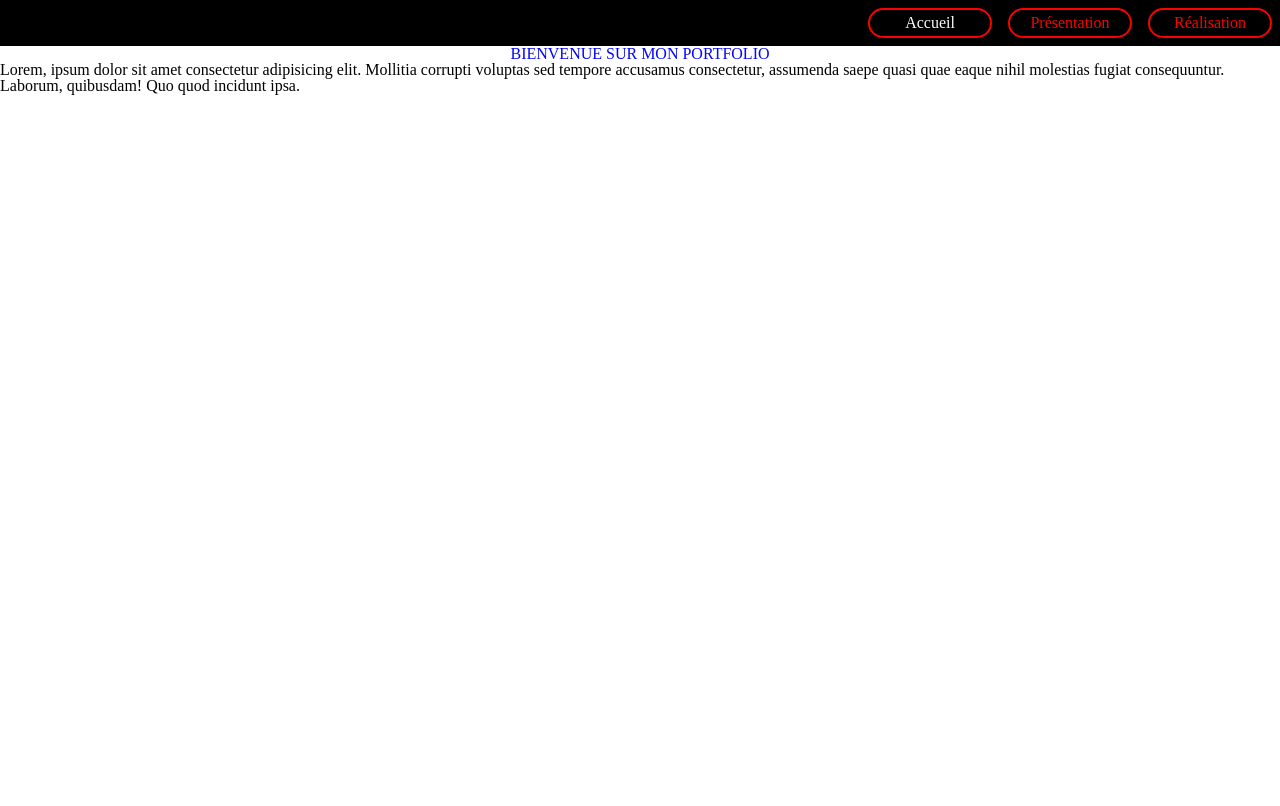
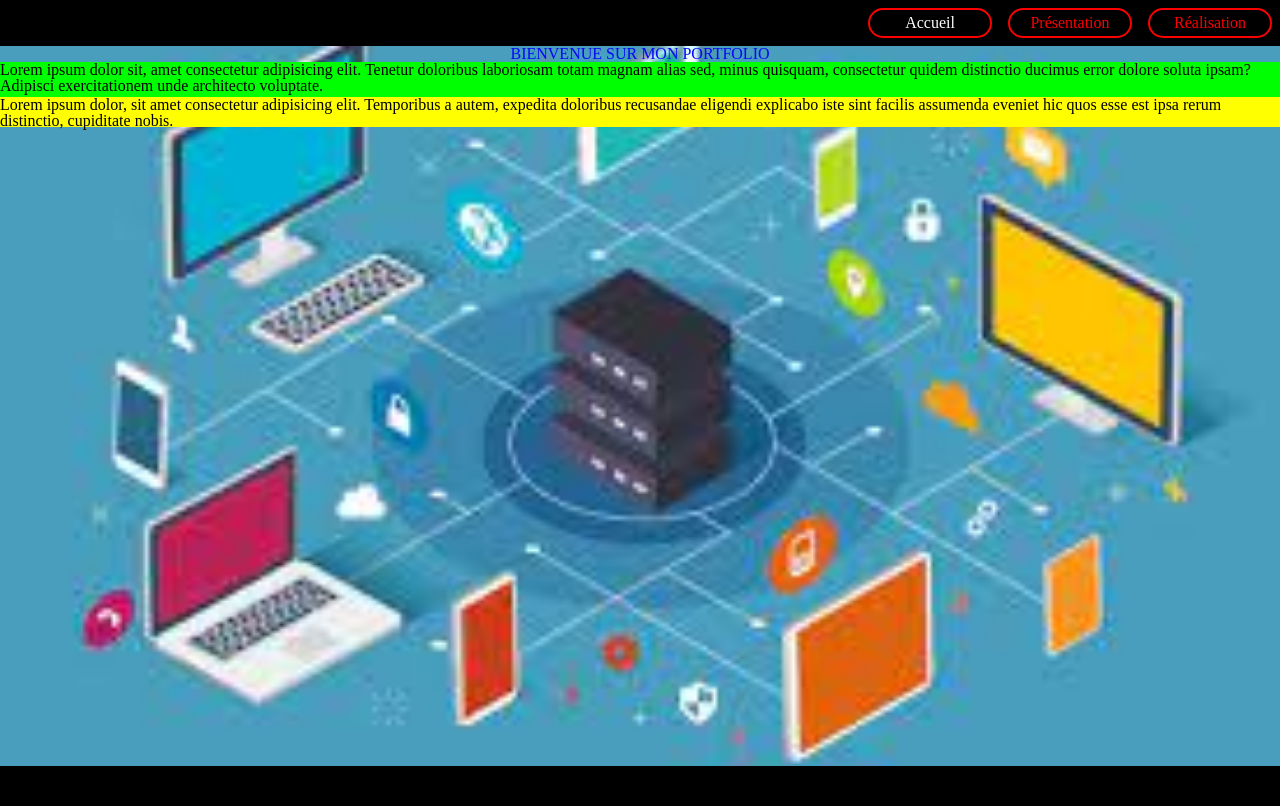
Before and after one commit to Robi62300/portfolio, a PHP site: page /Pages/Accueil.html in a window 1280 px wide. Before the commit the page ends 95 px from the top, so only its background shows below. Run offline with PHP 8.4, Linux system fonts and the light colour scheme.

Commit message:
suiteDuportfolio

```diff
--- a/Accueil.html
+++ /dev/null
@@ -1,35 +0,0 @@
-<!DOCTYPE html>
-<html lang="en">
-
-<head>
-    <meta charset="UTF-8">
-    <meta name="viewport" content="width=device-width, initial-scale=1.0">
-    <title> Accueil </title>
-    <link href="index.css" rel="stylesheet" type="text/css">
-    <link href="reset.css" rel="stylesheet" type="text/css">
-</head>
-
-<body>
-    <div class="test"></div>
-    <ul class="menu">
-        <li>
-            <a href="Accueil.html" class="actif">Accueil</a>
-        </li>
-        <li>
-            <a href="Presentation.html">Présentation </a>
-        </li>
-        <li>
-            <a href="Realisation.html">Réalisation </a>
-        </li>
-
-    </ul>
-
-    <h1>BIENVENUE SUR MON PORTFOLIO</h1>
-    <p>Lorem, ipsum dolor sit amet consectetur adipisicing elit. Mollitia corrupti voluptas sed tempore accusamus
-        consectetur, assumenda saepe quasi quae eaque nihil molestias fugiat consequuntur. Laborum, quibusdam! Quo quod
-        incidunt ipsa.</p>
-    <!-- commentaire -->
-    </div>
-</body>
-
-</html>
--- /dev/null
+++ b/Css/Body/index.css
@@ -0,0 +1,5 @@
+body {
+     height: 100vh;
+     display: grid;
+     grid-template-rows: 1fr 8fr 1fr;
+}
--- /dev/null
+++ b/Css/Footer/index.css
@@ -0,0 +1,5 @@
+footer {
+    background-color: black;
+    height: 5vh;
+    width: 100%;
+}
--- /dev/null
+++ b/Css/Main/index.css
@@ -0,0 +1,22 @@
+ main {
+     min-height: 90vh;
+     background: url(/Image/image.jpg);
+     background-size: cover;
+     background-repeat: no-repeat;
+     background-position: center;
+     min-height: 90vh;
+ }
+
+ #grid {
+     display: grid;
+     height: 100px;
+     grid-template-rows: 1fr 30px 1fr;
+ }
+
+ #areaA {
+     background-color: lime;
+ }
+
+ #areaB {
+     background-color: yellow;
+ }
--- a/index.css
+++ b/Css/header/index.css
@@ -36,7 +36,7 @@ h1 {
 }
 
 .menu a.actif {
-    background-color: #000;
+    background-color: #000000;
     color: #ffffff;
     border-color: #ff0000;
 }
--- /dev/null
+++ b/Css/index.css
@@ -0,0 +1,4 @@
+@import url(Reset/index.css);
+@import url(header/index.css);
+@import url(Main/index.css);
+@import url(Footer/index.css);
--- /dev/null
+++ b/Pages/Accueil.html
@@ -0,0 +1,50 @@
+<!DOCTYPE html>
+<html lang="en">
+
+<head>
+    <meta charset="UTF-8">
+    <meta name="viewport" content="width=device-width, initial-scale=1.0">
+    <link href="/Css/index.css" rel="stylesheet" type="text/css">
+    <title> Accueil </title>
+
+</head>
+
+<body>
+    <header>
+        <ul class="menu">
+            <li>
+                <a href="Accueil.html" class="actif">Accueil</a>
+            </li>
+            <li>
+                <a href="Presentation.html">Présentation </a>
+            </li>
+            <li>
+                <a href="Realisation.html">Réalisation </a>
+            </li>
+        </ul>
+    </header>
+    <main>
+        <h1>BIENVENUE SUR MON PORTFOLIO</h1>
+        <div id="grid">
+            <div id="areaA">
+                <p>Lorem ipsum dolor sit, amet consectetur adipisicing elit. Tenetur doloribus laboriosam totam magnam
+                    alias sed, minus quisquam, consectetur quidem distinctio ducimus error dolore
+                    soluta ipsam? Adipisci exercitationem unde architecto voluptate.</p>
+            </div>
+            <div id="areaB">
+                <p>Lorem ipsum dolor, sit amet consectetur adipisicing elit. Temporibus a autem, expedita doloribus
+                    recusandae eligendi explicabo iste sint facilis assumenda
+                    eveniet hic quos esse est ipsa rerum distinctio, cupiditate nobis.</p>
+            </div>
+            <div id="imageA"></div>
+        </div>
+
+    </main>
+
+    <footer>
+
+    </footer>
+
+</body>
+
+</html>
--- a/Realisation.html
+++ b/Pages/Realisation.html
@@ -4,9 +4,9 @@
 <head>
     <meta charset="UTF-8">
     <meta name="viewport" content="width=device-width, initial-scale=1.0">
+    <link rel="stylesheet" href="/Css/index.css">
     <title>Realisation</title>
-    <link href="index.css" rel="stylesheet" type="text/css">
-    <link href="reset.css" rel="stylesheet" type="text/css">
+
 </head>
 
 <body>
@@ -24,4 +24,5 @@
 
 </body>
 <h1>LES PROJETS</h1>
+
 </html>
```
Also changed, not shown: Index.html (added, +29 -0 lines), Pages/Presentation.html (renamed from Presentation.html, +5 -3 lines), Css/Reset/index.css (renamed from reset.css), Image/image.jpg (renamed from image.jpg).
